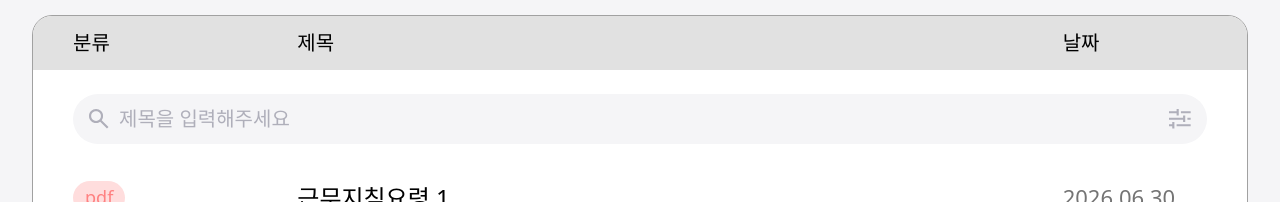
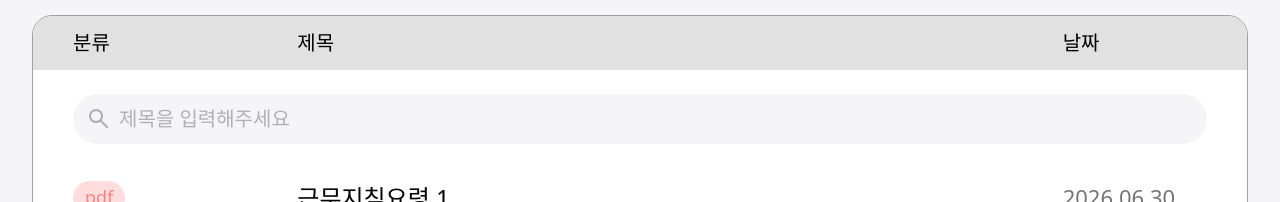
Before and after one commit to ToyVillage/ToyVillage-App-FE, a React (Vite) app: page /notices/resources in a window 1280 px wide. Shown: the part 334-536 px from the top of the page. Built offline with nearby package versions, Linux system fonts and the light colour scheme.

Commit message:
fix: sort search 분리

```diff
--- a/src/shared/ui/DataTable.tsx
+++ b/src/shared/ui/DataTable.tsx
@@ -91,9 +91,11 @@ export function DataTable({
         <HeadCell $width="date">날짜</HeadCell>
       </Header>
 
+      {(search || sort) && (
+        <ControlRow>
+          <ControlBar>
             {search && (
-        <SearchRow>
-          <SearchBar>
+              <>
                 <SearchIcon src={searchIcon} alt="" aria-hidden="true" />
                 <SearchInput
                   type="search"
@@ -102,7 +104,9 @@ export function DataTable({
                   aria-label={search.ariaLabel ?? '검색'}
                   onChange={(e) => search.onChange(e.target.value)}
                 />
-            {sort ? (
+              </>
+            )}
+            {sort && (
               <SortControl ref={sortControlRef}>
                 <SortButton
                   type="button"
@@ -140,11 +144,9 @@ export function DataTable({
                   </SortMenu>
                 )}
               </SortControl>
-            ) : (
-              <FilterIcon src={filterIcon} alt="" aria-hidden="true" />
             )}
-          </SearchBar>
-        </SearchRow>
+          </ControlBar>
+        </ControlRow>
       )}
 
       {rows.length === 0 && emptyLabel ? (
@@ -238,11 +240,11 @@ const Header = styled.div`
   background: ${({ theme }) => theme.colors.tableHeader};
 `
 
-const SearchRow = styled.div`
+const ControlRow = styled.div`
   padding: 24px 40px 8px;
 `
 
-const SearchBar = styled.div`
+const ControlBar = styled.div`
   position: relative;
   display: flex;
   height: 50px;
```
Lines whose indentation alone changed are shown as unchanged.
